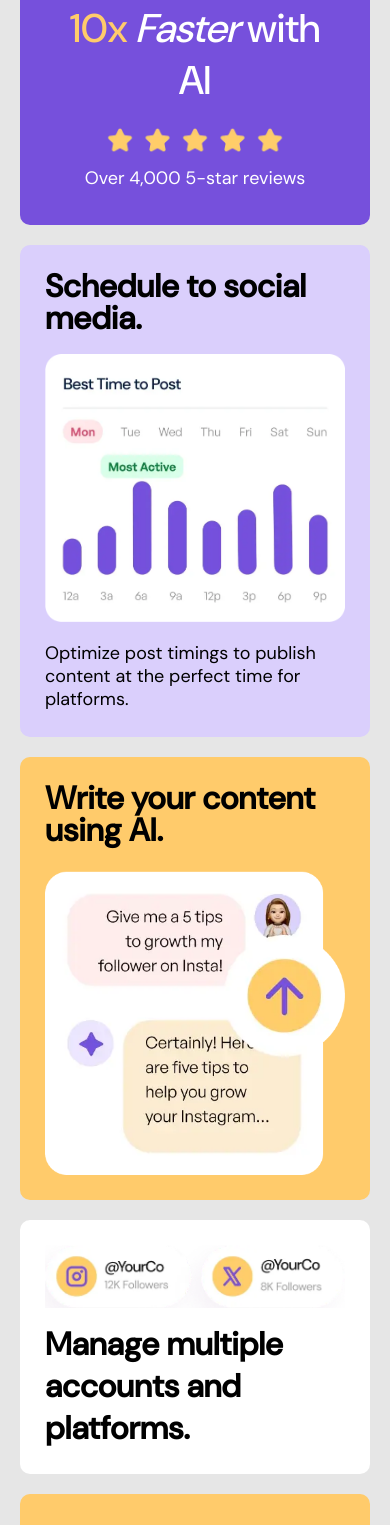
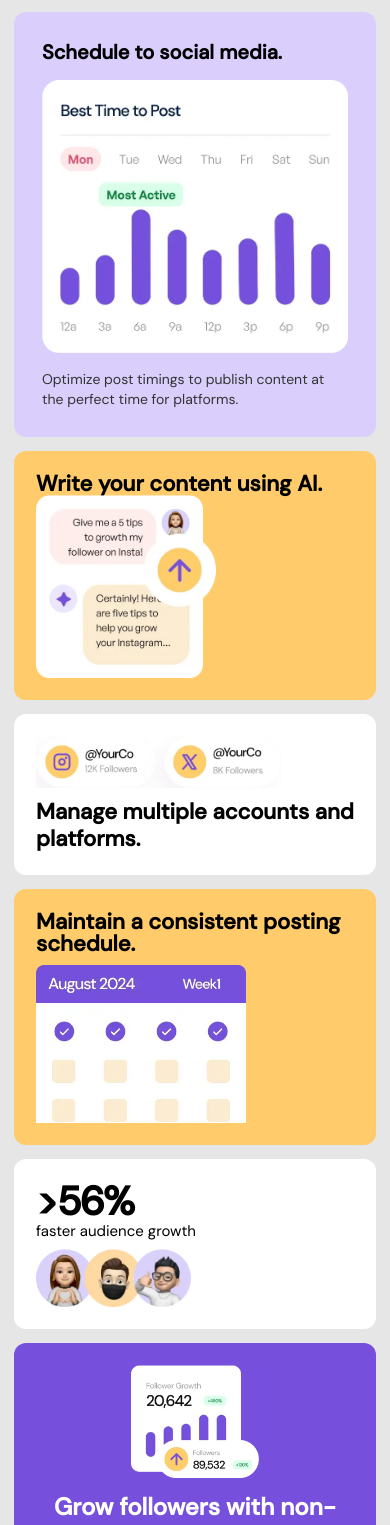
Before and after one commit to Anandvlog/bento-grid, a React (Vite) app: page / in a window 390 px wide. Shown: the part 447-1972 px from the top of the page. Built offline with nearby package versions, Linux system fonts and the light colour scheme.

Commit message:
add some minnor changes in css code

```diff
--- a/src/App.css
+++ b/src/App.css
@@ -1,7 +1,7 @@
-*{
-   margin:0;
-   padding:0;
-   box-sizing:border-box;
+* {
+  margin: 0;
+  padding: 0;
+  box-sizing: border-box;
 }
 
 @font-face {
@@ -10,282 +10,291 @@
   font-weight: 400 500;
 }
 
-html{
-   scroll-behavior:smooth;
-}
+html { scroll-behavior: smooth; }
 
-html,body{
-   width:100%;
-  min-height:100%;
+html, body {
+  width: 100%;
+  min-height: 100%;
   font-family: "DMSans", sans-serif;
 }
 
-body{
-  background-color:hsl(0, 0%, 90%);
-}
+body { background-color: hsl(0, 0%, 90%); }
 
-.container{
+.container {
   width: 100%;
   margin: 40px auto;
   padding: 20px;
-  max-width: 1200px;
+  max-width: 1100px;
 }
 
-.grid{
+/* =============================================
+   DESKTOP  (≥ 993px)
+   4 equal columns | rows: 310px 235px 235px
+   ============================================= */
+.grid {
   display: grid;
-    row-gap: 20px;
-    column-gap: 20px;
-   /* gap:20px; */
-   /* grid-template-columns: 220px 250px 250px 220px; */
-   grid-template-rows: auto auto auto;
+  gap: 20px;
+  grid-template-columns: repeat(4, 1fr);   /* 4 equal columns */
+  grid-template-rows: 310px 235px 235px;   /* measured from design */
 }
 
-.grid > div{
-   border-radius: 10px;
+.grid > div {
+  border-radius: 12px;
   overflow: hidden;
 }
 
-.grid img{
+.grid img {
   width: 100%;
   display: block;
 }
 
-.create-card{
-   /* width: 100%; */
+/* ── Col 1 | Rows 1–2  (310+20+235 = 565px tall) ── */
+.create-card {
   grid-column: 1;
-   grid-row: 1/3;
-   /* max-width: 190px; */
+  grid-row: 1 / 2;
   background-color: hsl(31, 66%, 93%);
-   padding: 25px;
+  padding: 28px;
   display: flex;
   flex-direction: column;
-   justify-content: center;
-   /* border-radius: 5px;
-   */
-   /* height: 280px;   */
+  justify-content: space-between;
 }
-.create-card h2{
-   font-size: 40px;
-   line-height: 1;
-   margin-bottom: 25px;
+.create-card h2 {
+  font-size: 36px;
+  line-height: 1.1;
+  margin-bottom: 0;
+}
+.create-card span {
+  color: hsl(256, 67%, 59%);
+  font-style: italic;
+}
+.create-card img {
+  width: 100%;
+  max-width: 160px;
 }
 
-.create-card span{
-   /* display: block; */
-   /* font-size: 18px; */
-   color: hsl(256, 67%, 59%);
-   /* margin-bottom: 10px; */
-   font-style: italic;
-}
-/* .create-card img{
-   width: 100%;
-   max-width: 150px;
-   height: auto;
-
-} */
-
-.social-media-card{
-    /* width: 100%; */
+/* ── Col 2–3 | Row 1  (310px tall) ── */
+.social-media-card {
+  grid-column: 2 / 4;
+  grid-row: 1;
   background: hsl(256, 67%, 59%);
-    /* max-width: 300px; */
-    padding: 35px;
-    /* border-radius: 5px; */
+  padding: 36px 30px;
   color: hsl(0, 0%, 100%);
   text-align: center;
-    grid-column: 2/4;
-    grid-row: 1;
+  display: flex;
+  flex-direction: column;
+  align-items: center;
+  justify-content: center;
+  gap: 4px;
+}
+.social-media-card h2 {
+  font-size: 50px;
+  font-weight: 500;
+  line-height: 1.1;
+  margin-bottom: 14px;
+}
+.social-media-card .number  { color: hsl(39, 100%, 71%); }
+.social-media-card .font-style { font-style: italic; }
+.social-media-card img {
+  max-width: 165px;
+  margin: 0 auto;
+}
+.social-media-card p {
+  font-size: 15px;
+  margin-top: 8px;
+  opacity: 0.9;
 }
 
-.social-media-card h2{
-   font-size: 55px;
-   font-weight: 500;
-   letter-spacing: 1;
-   margin-bottom: 20px;
+/* ── Col 4 | Rows 1–2  (310+20+235 = 565px tall)  ← KEY FIX: 1/3, not 1/4 ── */
+.schedule_card {
+  grid-column: 4;
+  grid-row: 1 / 3;
+  background-color: hsl(254, 88%, 90%);
+  padding: 28px;
+  display: flex;
+  flex-direction: column;
+}
+.schedule_card h3 {
+  font-size: 26px;
+  line-height: 1.2;
+  margin-bottom: 16px;
+}
+.schedule_card img {
+  width: 100%;
+  flex: 1;
+  min-height: 0;
+  object-fit: contain;
+  object-position: center;
+}
+.schedule_card p {
+  font-size: 14px;
+  margin-top: 16px;
+  line-height: 1.45;
+  color: hsl(0, 0%, 20%);
+}
+
+/* ── Col 2 | Row 2  (235px tall) ── */
+.multi-media-card {
+  grid-column: 2;
+  grid-row: 2;
+  background-color: hsl(0, 0%, 100%);
+  padding: 22px;
+  display: flex;
+  flex-direction: column;
+  justify-content: space-between;
+}
+.multi-media-card img {
+  width: 100%;
+  height: 52px;
+  object-fit: contain;
+  object-position: left;
+}
+.multi-media-card h2 {
+  font-size: 28px;
+  line-height: 1.25;
+  margin-top: 10px;
+}
+
+/* ── Col 3 | Row 2  (235px tall) ── */
+.maintain-card {
+  grid-column: 3;
+  grid-row: 2;
+  background-color: hsl(39, 100%, 71%);
+  padding: 22px;
+  display: flex;
+  flex-direction: column;
+  justify-content: space-between;
+}
+.maintain-card h2 {
+  font-size: 28px;
+  line-height: 1;
+  margin-bottom: 10px;
+}
+.maintain-card img {
+  width: 100%;
+  max-width: 210px;
+  margin-top: auto;
+}
+
+/* ── Col 1 | Row 3  (235px tall) ── */
+.ai-card {
+  grid-column: 1;
+  grid-row: 2/4;
+  background-color: hsl(39, 100%, 71%);
+  padding: 22px;
+  display: flex;
+  flex-direction: column;
+  justify-content: space-between;
+}
+.ai-card h2 {
+  font-size: 35px;
+  line-height: 1;
+}
+.ai-card img {
+  width: 100%;
+  max-width: 180px;
+  margin-top: auto;
+}
+
+/* ── Col 2 | Row 3  (235px tall) ── */
+.audience-card {
+  grid-column: 2;
+  grid-row: 3;
+  background-color: hsl(0, 0%, 100%);
+  padding: 22px;
+  display: flex;
+  flex-direction: column;
+  justify-content: space-between;
+}
+.audience-card h2 {
+  font-size: 52px;
+  font-weight: 700;
+  line-height: 1;
+}
+.audience-card p {
+  font-size: 15px;
+  margin-bottom: 8px;
+}
+.audience-card img {
+  width: 100%;
+  max-width: 155px;
+}
+
+/* ── Col 3–4 | Row 3  (235px tall)  ← fills the gap below schedule_card ── */
+.followers-card {
+  grid-column: 3 / 5;
+  grid-row: 3;
+  background-color: hsl(256, 67%, 59%);
+  color: hsl(0, 0%, 100%);
+  padding: 22px 28px;
+  display: flex;
+  align-items: center;
+  gap: 20px;
+}
+.followers-card img {
+  width: 42%;
+  max-width: 190px;
+  flex-shrink: 0;
+  object-fit: contain;
+}
+.followers-card h2 {
+  font-size: 34px;
+  line-height: 1.25;
 }
 
 
-.social-media-card .number{
-  color: hsl(39, 100%, 71%);
-}
-.social-media-card .font-style{
-   font-style: italic;
+/* =============================================
+   TABLET  (600px – 992px)  →  2-column
+   ============================================= */
+@media (max-width: 992px) {
+  .grid {
+    grid-template-columns: 1fr 1fr;
+    grid-template-rows: auto;
+    gap: 16px;
   }
 
-.social-media-card img{
-   /* width: 100%; */
-   max-width: 180px;
-   /* height: auto; */
-   margin:  auto;
+  /* Row 1: create spans 2 rows left | social right */
+  .create-card       { grid-column: 1; grid-row: 1 / 3; min-height: 360px; }
+  .social-media-card { grid-column: 2; grid-row: 1;     min-height: 200px; }
+
+  /* Row 2: multi-media right */
+  .multi-media-card  { grid-column: 2; grid-row: 2;     min-height: 180px; }
+
+  /* Row 3: schedule full width */
+  .schedule_card     { grid-column: 1 / 3; grid-row: 3; min-height: 200px; }
+
+  /* Row 4 */
+  .maintain-card     { grid-column: 1; grid-row: 4; min-height: 180px; }
+  .ai-card           { grid-column: 2; grid-row: 4; min-height: 180px; }
+
+  /* Row 5 */
+  .audience-card     { grid-column: 1; grid-row: 5; min-height: 180px; }
+  .followers-card    { grid-column: 2; grid-row: 5; min-height: 180px; }
+
+  /* Typography */
+  .social-media-card h2 { font-size: 34px; }
+  .create-card h2       { font-size: 30px; }
+  .schedule_card h3     { font-size: 22px; }
+  .audience-card h2     { font-size: 44px; }
+  .followers-card h2    { font-size: 28px; }
+  .multi-media-card h2,
+  .maintain-card h2,
+  .ai-card h2           { font-size: 24px; }
 }
 
-.social-media-card p{
-  font-size: 18px;
-  margin-top: 10px;
-  /* font-weight: 400; */
+
+/* =============================================
+   MOBILE  (< 600px)  →  1-column stack
+   ============================================= */
+@media (max-width: 599px) {
+  .container { padding: 14px; margin: 16px auto; }
+
+  .grid {
+    grid-template-columns: 1fr;
+    grid-template-rows: auto;
+    gap: 14px;
   }
 
-.schedule_card{
-   /* color: hsl(0, 0%, 7%); */
-   background-color: hsl(254, 88%, 90%);
-   /* width: 100%; */
-   grid-column: 4;
-   grid-row: 1/3;
-   /* max-width: 250px; */
-   /* border-radius: 5px; */
-   padding: 25px;
-}
-
-/* .schedule_card img{
-  width: 100%;
-  max-width: 270px;
-} */
-
-.schedule_card h3{
-  font-size: 32px;
-   /* font-weight: 600; */
-   line-height: 1;
-   margin-bottom: 20px;
-}
-
-.schedule_card p{
-   font-size: 18px;
-    margin-top: 20px;
-    /* font-weight: 600; */
-    line-height: 1.3;
-}
-
-.ai-card{
-   background-color: hsl(39, 100%, 71%);
-   /* color: hsl(0, 0%, 7%); */
-   /* width: 100%; */
-   /* max-width: 200px; */
-   /* border-radius: 5px; */
-   padding: 25px;
-   grid-column: 1;
-   grid-row: 3;
-}
-
-.ai-card h2{
-   font-size: 38px;
-   /* font-weight: 600; */
-   line-height: 1;
-   margin-bottom: 25px;
-}
-/* .ai-card img{
-   width: 100%;
-   max-width: 270px;
-} */
-
-.multi-media-card{
-  background-color: hsl(0, 0%, 100%);
-   /* color: hsl(0, 0%, 7%); */
-   /* width: 100%; */
-   /* max-width: 220px; */
-   /* border-radius: 5px; */
-   padding: 25px;
-   grid-column: 2;
-   grid-row: 2;
-}
-
-/* .multi-media-card img{
-   width: 100%;
-   max-width: 230px;
-   height: auto;
-} */
-
-.multi-media-card h2{
-   font-size: 38px;
-   /* font-weight: 600; */
-   letter-spacing: 1;
-   margin-top: 15px;
-}
-
-.maintain-card{
-   background-color: hsl(39, 100%, 71%);
-   /* color: hsl(0, 0%, 7%); */
-   /* width: 100%; */
-   /* max-width: 220px; */
-   /* border-radius: 5px; */
-   padding: 25px;
-   grid-column: 3;
-   grid-row: 2;
-}
-
-.maintain-card h2{
-   font-size: 38px;
-   /* font-weight: 600; */
-   letter-spacing:1;
-   margin-bottom: 20px;
-}
-
-/* .maintain-card img{
-   width: 100%;
-   max-width: 230px;
-   height: auto;
-} */
-
-.audience-card{
-   background-color: hsl(0, 0%, 100%);
-   /* color: hsl(0, 0%, 7%); */
-   /* width: 100%; */
-   /* max-width: 220px; */
-   /* border-radius: 5px; */
-   padding: 25px;
-   grid-column: 2;
-   grid-row: 3;
-}
-.audience-card h2{
-   font-size: 60px;
-   /* font-weight: 600; */
-   /* letter-spacing: normal; */
-   margin-bottom: 10px;
-}
-.audience-card p{
-   font-size: 18px;
-    margin-bottom: 20px;
-    /* font-weight: 600; */
-    /* line-height: normal; */
-}
-/* .audience-card img{
-   width: 100%;
-   max-width: 200px;
-   height: auto;
-} */
-.followers-card{
-   background-color: hsl(256, 67%, 59%);
-   color: hsl(0, 0%, 100%);
-   /* width: 100%; */
-   /* max-width: 420px; */
-   /* border-radius: 5px; */
-   padding: 25px;
-   display: flex;
-   align-items: center;
-   gap: 20px;
-   grid-column: 3/5;
-   grid-row: 3;
-
-}
-
-.followers-card h2{
-   font-size: 42px;
-   /* font-weight: 600; */
-   letter-spacing: 1;
-}
-
-/* .followers-card img{
-   width: 100%;
-   max-width: 200px;
-   height: auto;
-} */
-
-
-/* ================= RESPONSIVE ================= */
-
-@media (max-width: 992px) {
-  .grid {
-    grid-template-columns: 1fr;
-  }
-
+  /* Reset all grid placements */
   .create-card,
   .social-media-card,
   .schedule_card,
@@ -296,22 +305,23 @@ body{
   .followers-card {
     grid-column: auto;
     grid-row: auto;
+    min-height: unset;
   }
 
   .followers-card {
     flex-direction: column;
     text-align: center;
+    gap: 14px;
   }
+  .followers-card img { max-width: 70%; margin: 0 auto; }
 
-  .social-media-card h2 {
-    font-size: 40px;
-  }
-
+  /* Typography */
+  .social-media-card h2 { font-size: 28px; }
+  .create-card h2       { font-size: 26px; }
+  .schedule_card h3     { font-size: 20px; }
+  .audience-card h2     { font-size: 40px; }
+  .followers-card h2    { font-size: 24px; }
   .multi-media-card h2,
   .maintain-card h2,
-  .followers-card h2,
-  .ai-card h2,
-  .create-card h2 {
-    font-size: 32px;
+  .ai-card h2           { font-size: 22px; }
 }
-}
```
Lines whose indentation alone changed are shown as unchanged.
